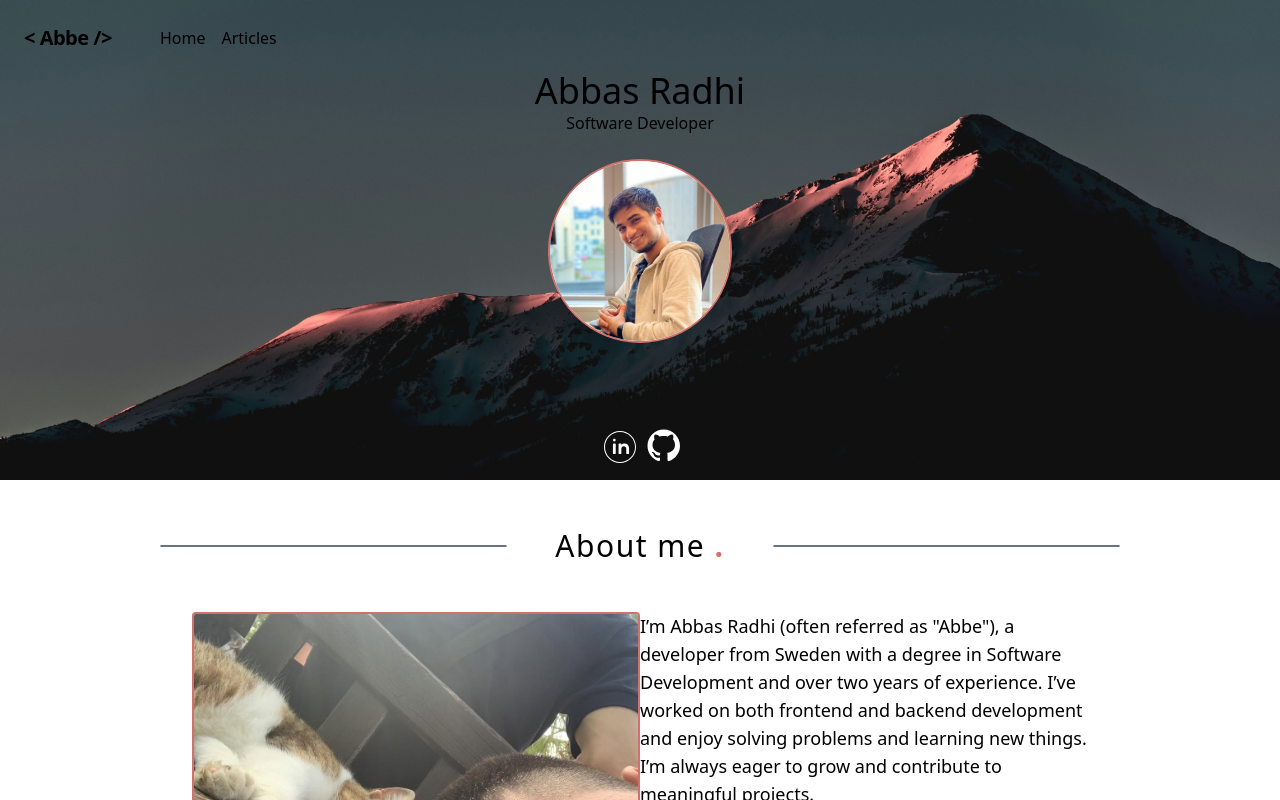
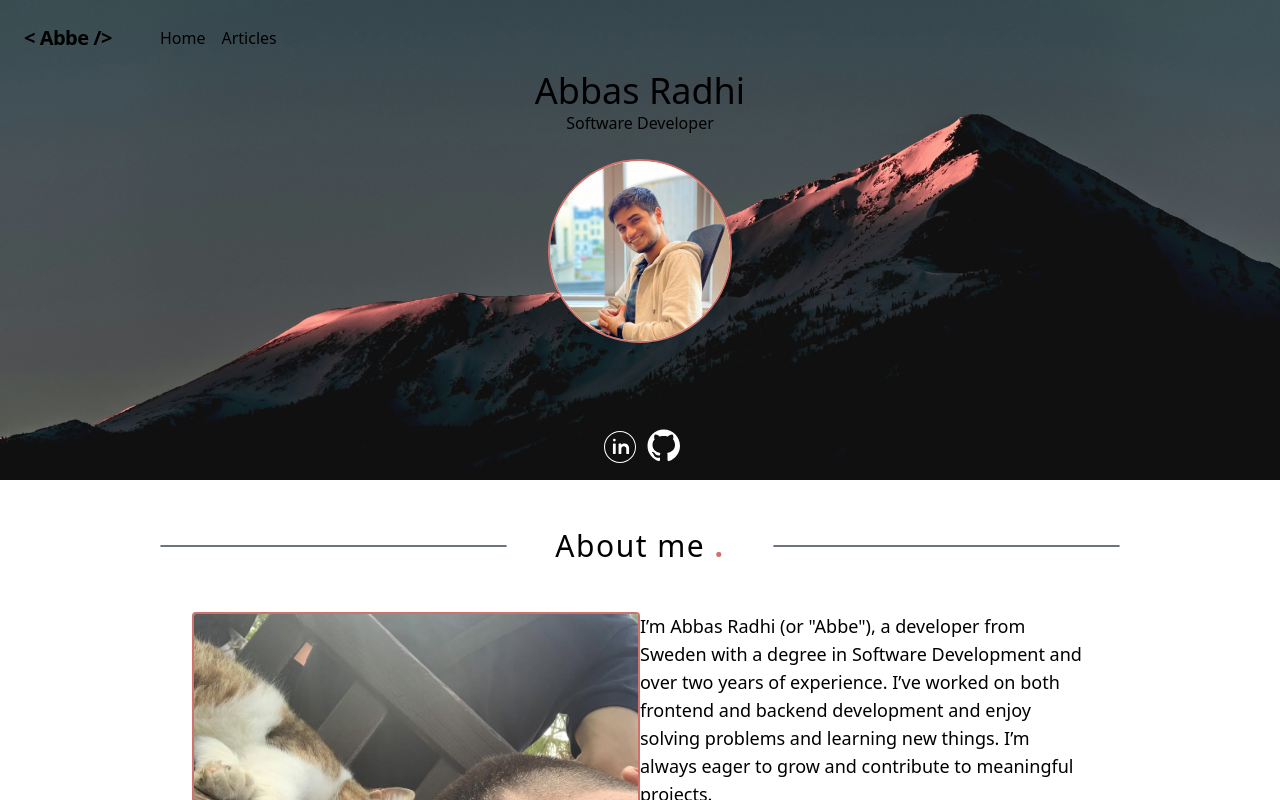
Before and after one commit to abberadhi/abbe-dev, a Next.js app: page / in a window 1280 px wide. Shown: the top 800 px of the page. Built offline with nearby package versions, Linux system fonts and the light colour scheme.

Commit message:
change text

```diff
--- a/src/app/components/aboutMe.tsx
+++ b/src/app/components/aboutMe.tsx
@@ -19,11 +19,11 @@ export const AboutMe = () => {
         </div>
         <div className="text-lg flex-1 flex mt-4 md:mt-0">
           <p>
-            I’m Abbas Radhi (often referred as &quot;Abbe&quot;), a developer
-            from Sweden with a degree in Software Development and over two years
-            of experience. I’ve worked on both frontend and backend development
-            and enjoy solving problems and learning new things. I’m always eager
-            to grow and contribute to meaningful projects.
+            I’m Abbas Radhi (or &quot;Abbe&quot;), a developer from Sweden with
+            a degree in Software Development and over two years of experience.
+            I’ve worked on both frontend and backend development and enjoy
+            solving problems and learning new things. I’m always eager to grow
+            and contribute to meaningful projects.
           </p>
         </div>
       </div>
```
